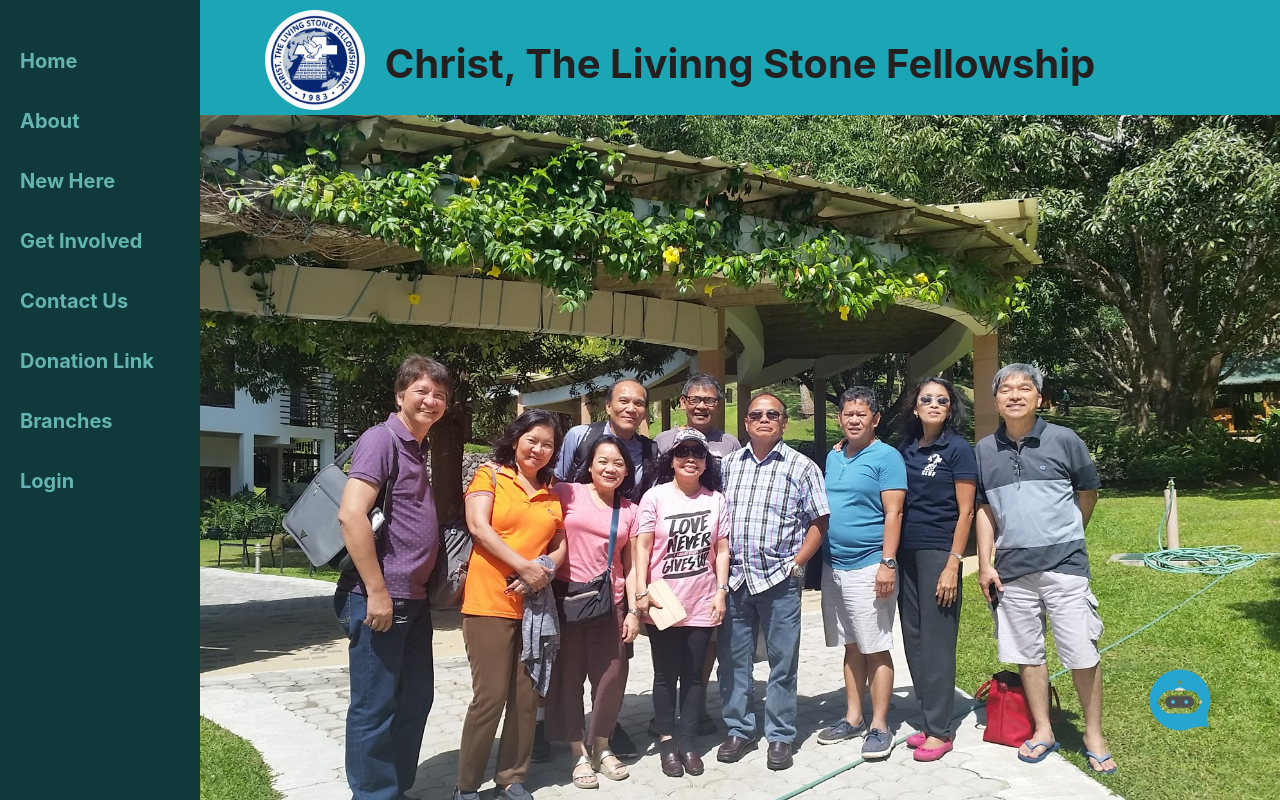
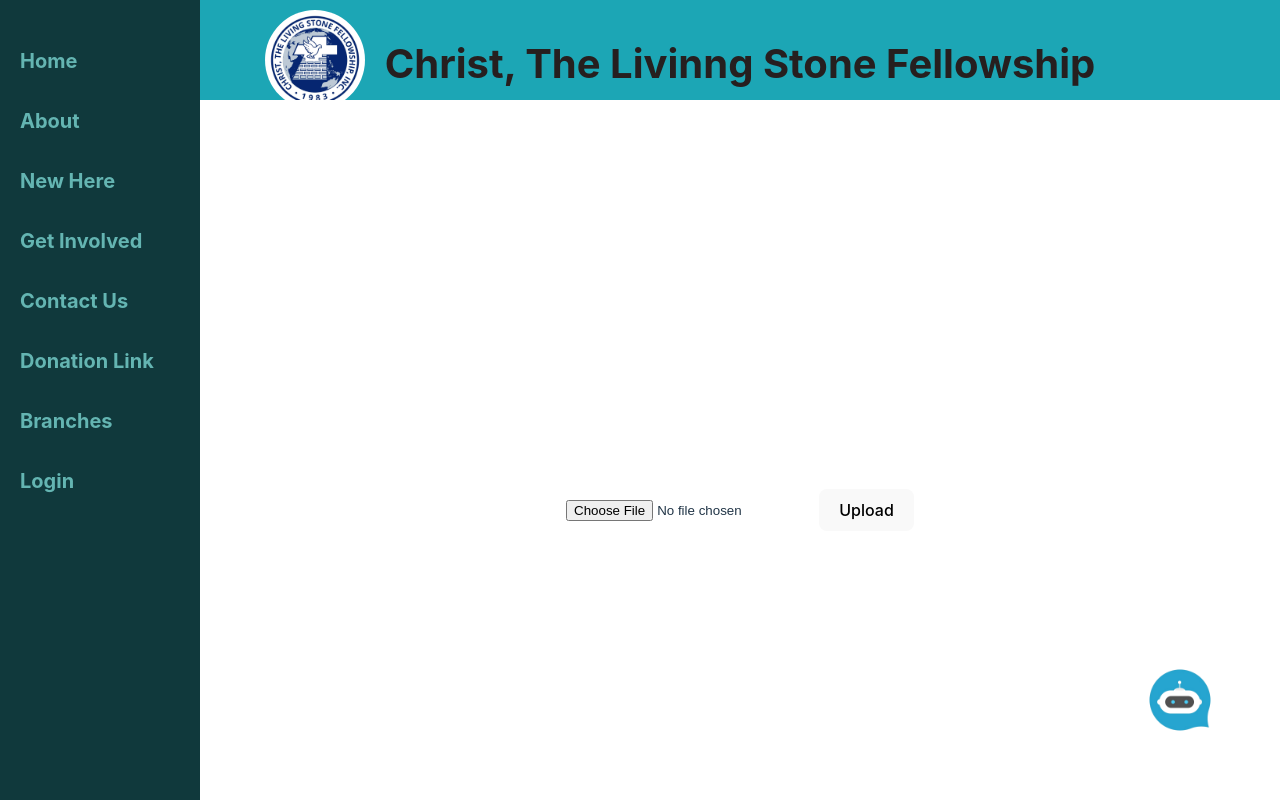
Before and after one commit to Perberto07/project, a React (Vite) app in the folder frontend/: page / in a window 1280 px wide. Built offline with nearby package versions, Linux system fonts and the light colour scheme; what react-chatbot-kit would draw is missing.

Commit message:
Update ImageUp.tsx

```diff
--- a/frontend/src/admin/ImageUp.tsx
+++ b/frontend/src/admin/ImageUp.tsx
@@ -1,5 +1,6 @@
 import axios from "axios";
 import { useState } from "react";
+import "../pages/Layout.css";
 
 
 
@@ -21,7 +22,7 @@ function ImageUp(){
             }
 
         return (
-        <div className="container">
+        <div className="main-content">
                 <input type="file" onChange={handlefile}/>
                 <button onClick={handleUpload}>Upload</button>
         </div>
```
